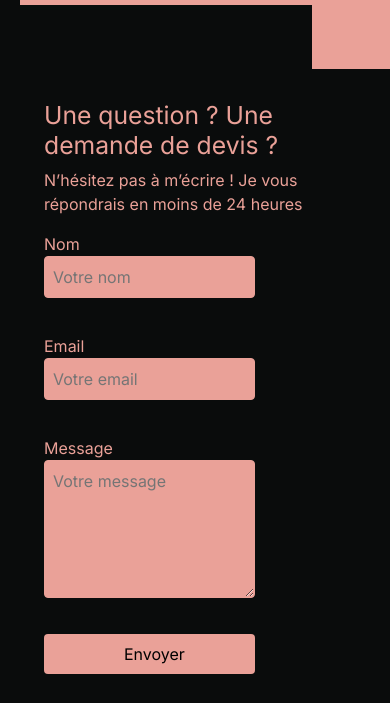
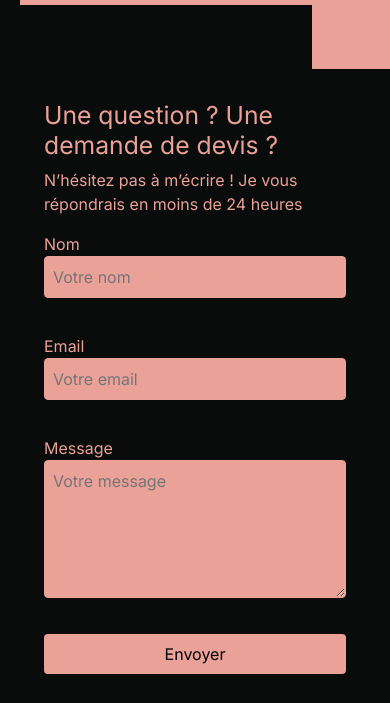
Before and after one commit to Damien-Cuvillier/Magali-Payard-Photographe, a plain HTML site: page index.html in a window 390 px wide. Shown: the part 7780-8483 px from the top of the page. Drawn offline with nearby package versions, Linux system fonts and the light colour scheme.

Commit message:
Indexation google

```diff
--- a/assets/style.css
+++ b/assets/style.css
@@ -440,6 +440,9 @@ nav ul li:last-child {
         bottom: 0;
         right: 0;
     }
+    .form-group{
+        width: 100%;
+    }
 }
 @media all and (max-width: 650px) {
     .top-header {
@@ -480,4 +483,7 @@ nav ul li:last-child {
     .picture {
         width: 80%;
     }
+    .form-group{
+        width: 100%;
+    }
 }
--- a/index.html
+++ b/index.html
@@ -17,7 +17,7 @@
         <script defer="defer" src="./assets/script.js"></script>
         <script defer="defer" src="./assets/bootstrap/bootstrap.bundle.min.js"></script>
         <script src="https://code.jquery.com/jquery-3.4.1.min.js" integrity="sha256-CSXorXvZcTkaix6Yvo6HppcZGetbYMGWSFlBw8HfCJo=" crossorigin="anonymous"></script>
-
+        <meta name="google-site-verification" content="G_kesmK2o2RcSNZ6sctex9AdgUmfz9oFRMNMzSBdFjM" />
         <!-- Balises de médias sociaux pour le SEO -->
         <meta property="og:title" content="Portfolio de Magali Payard - Photographe Portraits, Mariages, Événements" />
         <meta property="og:description" content="Découvrez le portfolio de Magali Payard, photographe spécialisée en portraits, mariages, et événements. Contactez-moi pour immortaliser vos moments précieux." />
```
